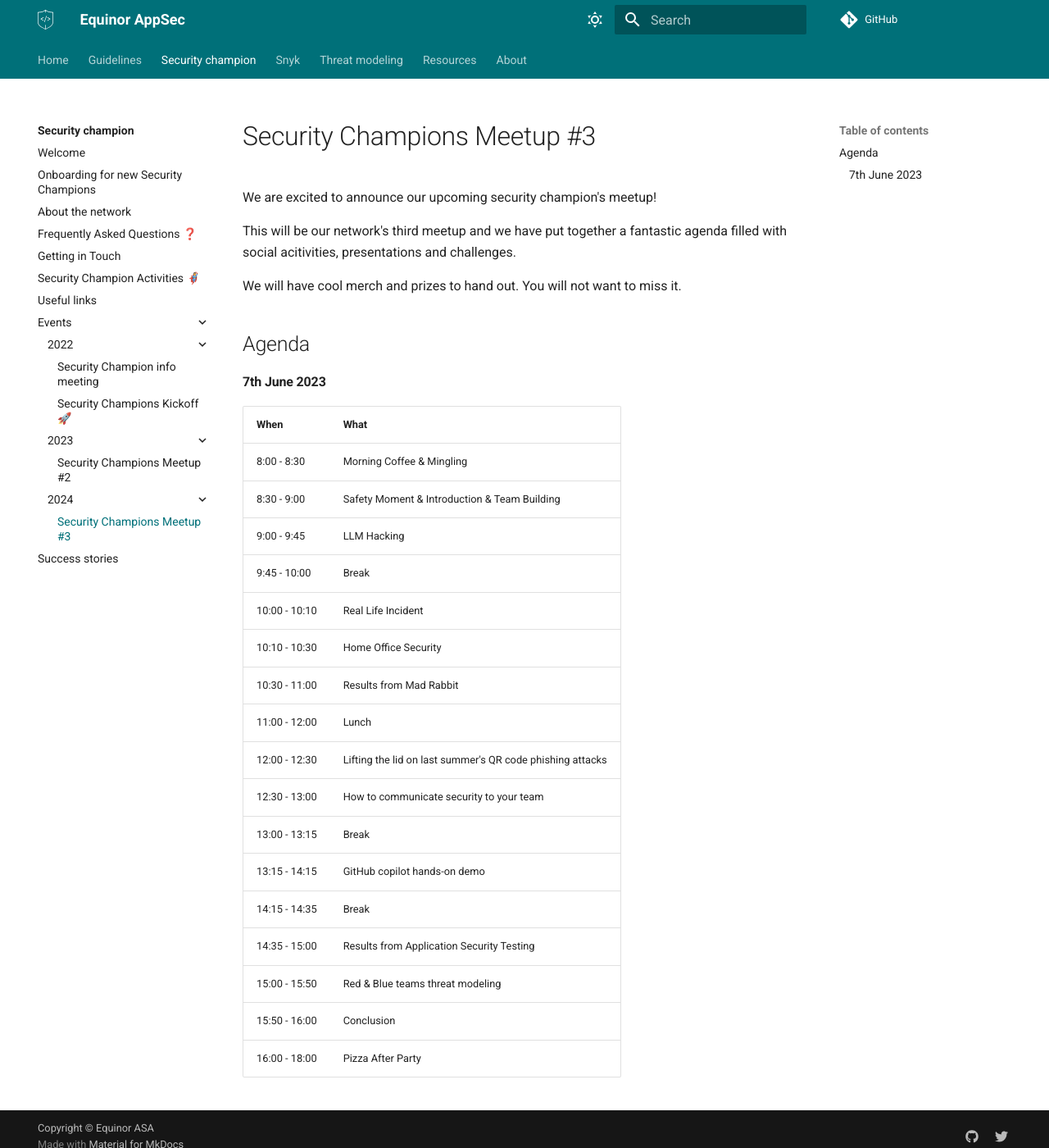
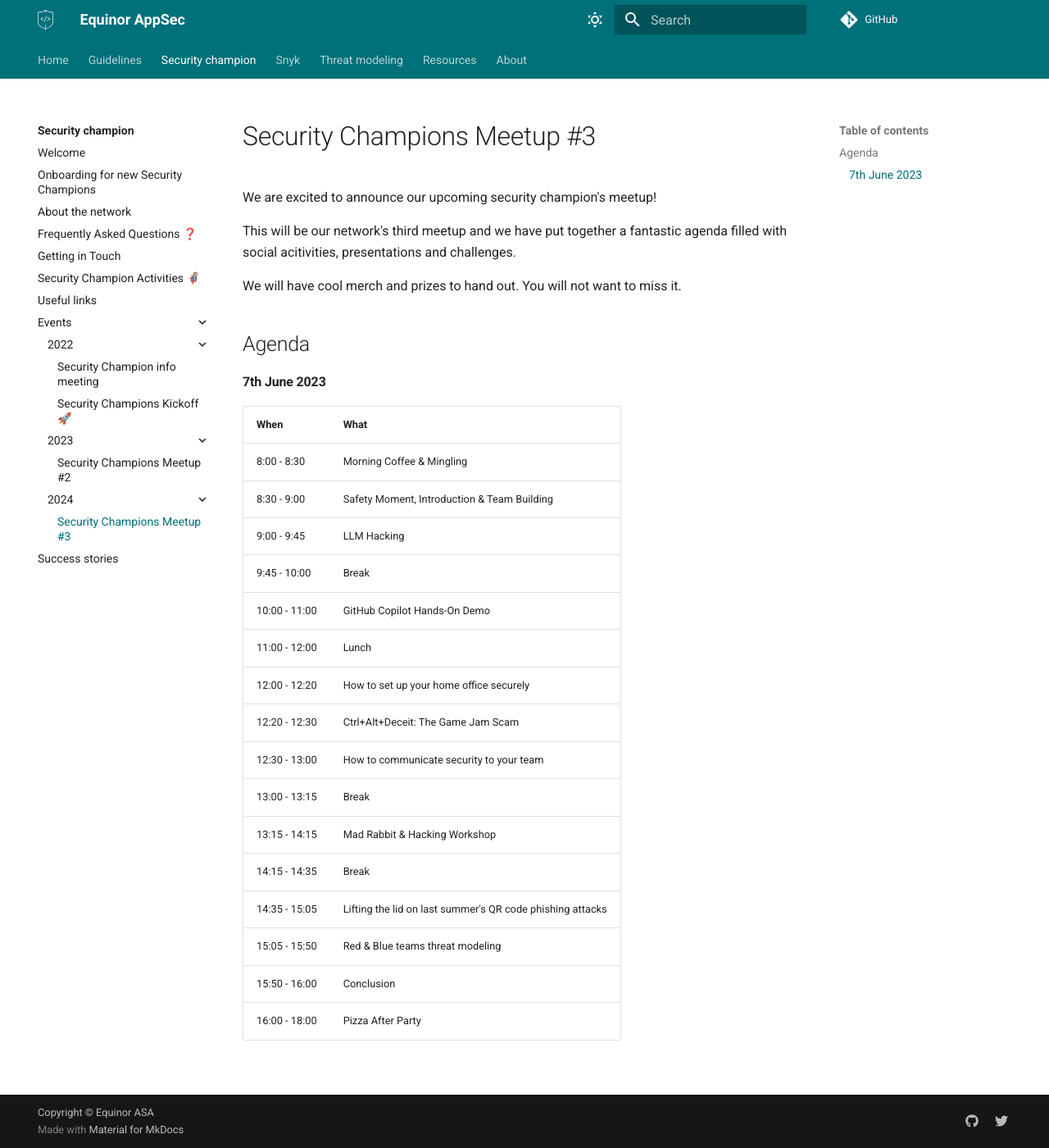
Before and after one commit to equinor/appsec, an MkDocs documentation site: the page built from docs/security-champion/events/2024/1-sc-meetup-3.md, in a window 1280 px wide and 1400 px high. Shown: the whole window at 82% size. Built offline with MkDocs 1.6.1 and Material for MkDocs 9.7.7, drawn with Linux system fonts in a browser that asks for light colours; some web fonts are replaced; comment, search, counter and statistics services are not loaded.

Commit message:
docs(meetup): add agenda 2024

```diff
--- a/docs/security-champion/events/2024/1-sc-meetup-3.md
+++ b/docs/security-champion/events/2024/1-sc-meetup-3.md
@@ -13,19 +13,18 @@
 | **When** | **What** |
 |---|---|
 | 8:00 - 8:30 | Morning Coffee & Mingling |
-| 8:30 - 9:00 | Safety Moment & Introduction & Team Building |
+| 8:30 - 9:00 | Safety Moment, Introduction & Team Building |
 | 9:00 - 9:45 | LLM Hacking |
 | 9:45 - 10:00 | Break |
-| 10:00 - 10:10 | Real Life Incident |
-| 10:10 - 10:30 | Home Office Security |
-| 10:30 - 11:00 | Results from Mad Rabbit |
+| 10:00 - 11:00 | GitHub Copilot Hands-On Demo |
 | 11:00 - 12:00 | Lunch |
-| 12:00 - 12:30 | Lifting the lid on last summer's QR code phishing attacks |
+| 12:00 - 12:20 | How to set up your home office securely |
+| 12:20 - 12:30 | Ctrl+Alt+Deceit: The Game Jam Scam |
 | 12:30 - 13:00 | How to communicate security to your team |
 | 13:00 - 13:15 | Break |
-| 13:15 - 14:15 | GitHub copilot hands-on demo |
+| 13:15 - 14:15 | Mad Rabbit & Hacking Workshop |
 | 14:15 - 14:35 | Break |
-| 14:35 - 15:00 | Results from Application Security Testing |
-| 15:00 - 15:50 | Red & Blue teams threat modeling |
+| 14:35 - 15:05 | Lifting the lid on last summer's QR code phishing attacks |
+| 15:05 - 15:50 | Red & Blue teams threat modeling |
 | 15:50 - 16:00 | Conclusion |
 | 16:00 - 18:00 | Pizza After Party |
```
